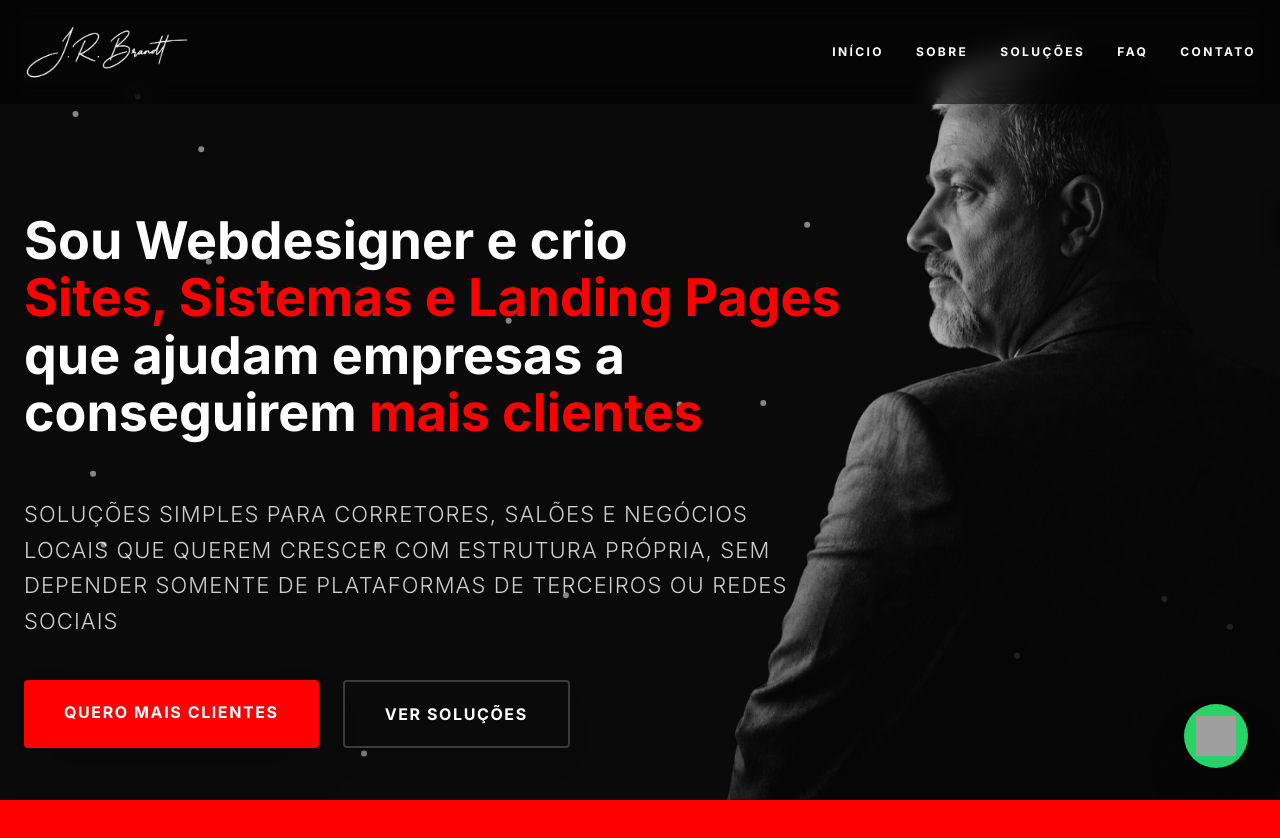
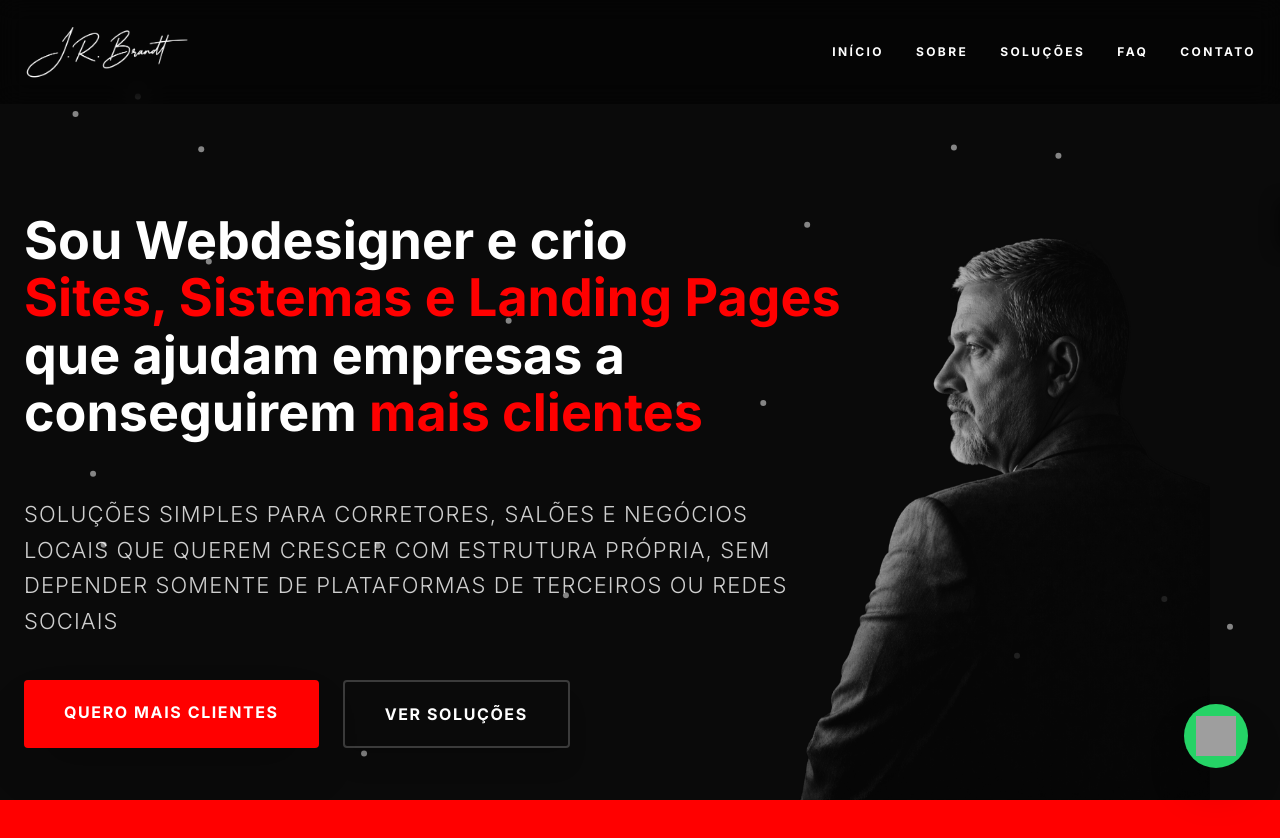
Before and after one commit to jrmacbrandt/J.Roberto, a React (Vite) app: page / in a window 1280 px wide. Shown: the top 838 px of the page. Built offline with nearby package versions, Linux system fonts and the light colour scheme; grey boxes are pictures that could not be loaded; a web font is replaced by a local one.

Commit message:
fix: apply strict max-height constraint to hero photo to perfectly prevent header overlap

```diff
--- a/src/App.tsx
+++ b/src/App.tsx
@@ -255,11 +255,11 @@ const Header = () => {
         </div>
 
         {/* Lado Direito: Imagem de Perfil (Apenas Desktop) */}
-        <div className="hidden md:block md:col-span-4 md:absolute md:bottom-0 md:right-0 w-full md:w-[46%] pointer-events-none select-none z-10">
+        <div className="hidden md:block md:absolute md:bottom-0 md:right-0 w-full md:w-[45%] h-[82vh] pointer-events-none select-none z-10 flex items-end justify-end">
           <img
             src="/profile.png"
             alt="J. Roberto Brandt"
-            className="w-full h-auto object-cover object-top grayscale opacity-80"
+            className="w-full h-full object-contain object-bottom grayscale opacity-80"
           />
         </div>
       </div>
```
